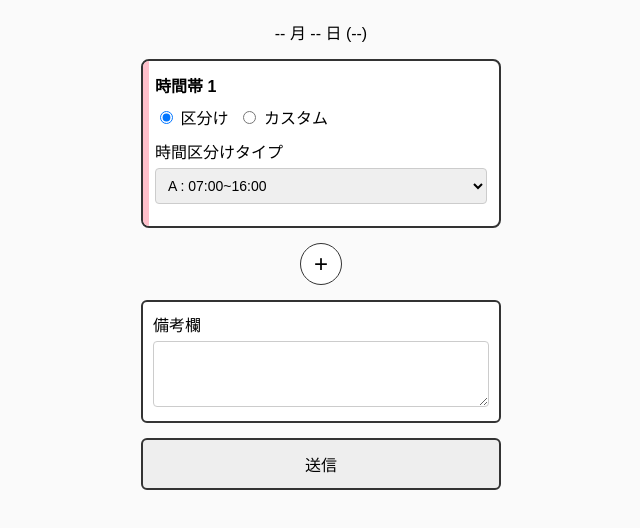
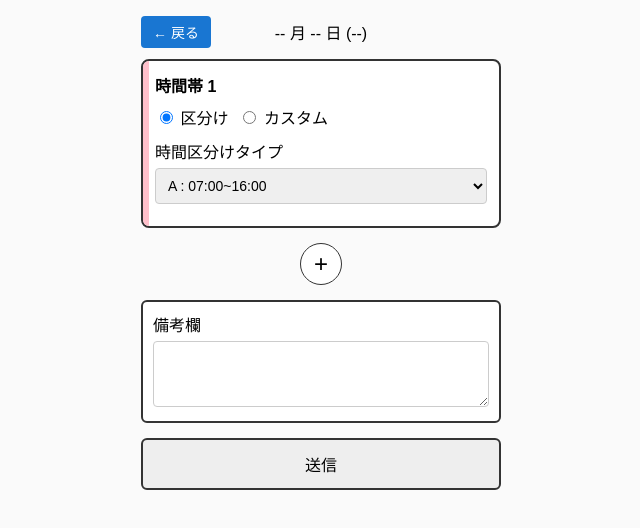
Before and after one commit to megakujira/derasys, a plain HTML site: page add_shift.html in a window 1280 px wide. Shown: the whole page, without its empty margins (319-959 px from the left). Drawn offline with Linux system fonts and the light colour scheme.

Commit message:
update add_shift.html

```diff
--- a/add_shift.html
+++ b/add_shift.html
@@ -10,10 +10,28 @@
     margin: 20px auto;
     background: #fafafa;
   }
+  .header-container {
+    display: flex;
+    align-items: center;
+    justify-content: center;
+    margin-bottom: 15px;
+    position: relative;
+  }
+  .back-btn {
+    position: absolute;
+    left: 0;
+    background: #1976d2;
+    color: #fff;
+    border: none;
+    border-radius: 4px;
+    padding: 6px 12px;
+    font-size: 14px;
+    cursor: pointer;
+    text-decoration: none; /* 下線を消す */
+  }
   .header {
+    font-size: 16px;
     text-align: center;
-    margin-bottom: 15px;
-    font-size: 16px;
   }
   .time-block {
     border: 2px solid #333;
@@ -116,12 +134,14 @@
 </head>
 <body>
 
-<!-- 日付表示 -->
-<div class="header" id="date-header">-- 月 -- 日 (--)</div>
+<!-- ヘッダー＋戻るボタン -->
+<div class="header-container">
+  <a href="index2.html" class="back-btn">← 戻る</a>
+  <div class="header" id="date-header">-- 月 -- 日 (--)</div>
+</div>
 
 <!-- 時間帯コンテナ -->
 <div id="timeContainer">
-  <!-- 初期の時間帯1 -->
   <div class="time-block">
     <button class="remove-btn hidden">削除</button>
     <div class="block-title">時間帯 1</div>
@@ -158,9 +178,8 @@
 <button class="submit-btn">送信</button>
 
 <script>
-  // ====== URLパラメータから日付を取得して表示 ======
+  // URLパラメータから日付を取得して表示
   const params = new URLSearchParams(window.location.search);
-  const year = params.get('year');
   const month = params.get('month');
   const day = params.get('day');
   const weekday = params.get('weekday');
@@ -171,12 +190,10 @@
   const container = document.getElementById('timeContainer');
   const addBtn = document.getElementById('addBtn');
 
-  // ====== ラジオ切り替え処理 ======
   function setupRadioEvents(block) {
     const radios = block.querySelectorAll('input[type="radio"]');
     const selectBox = block.querySelector('.select-box');
     const inputBox = block.querySelector('.input-box');
-
     radios.forEach(radio => {
       radio.addEventListener('change', () => {
         if (radio.value === 'custom') {
@@ -190,7 +207,6 @@
     });
   }
 
-  // ====== 削除ボタン処理 ======
   function setupRemoveButton(block) {
     const removeBtn = block.querySelector('.remove-btn');
     removeBtn.addEventListener('click', () => {
@@ -198,10 +214,8 @@
     });
   }
 
-  // 初期ブロックにイベント設定
   setupRadioEvents(container.querySelector('.time-block'));
 
-  // ====== ＋ボタンで新しい時間帯追加 ======
   addBtn.addEventListener('click', () => {
     const count = container.querySelectorAll('.time-block').length + 1;
     const newBlock = document.createElement('div');
```
